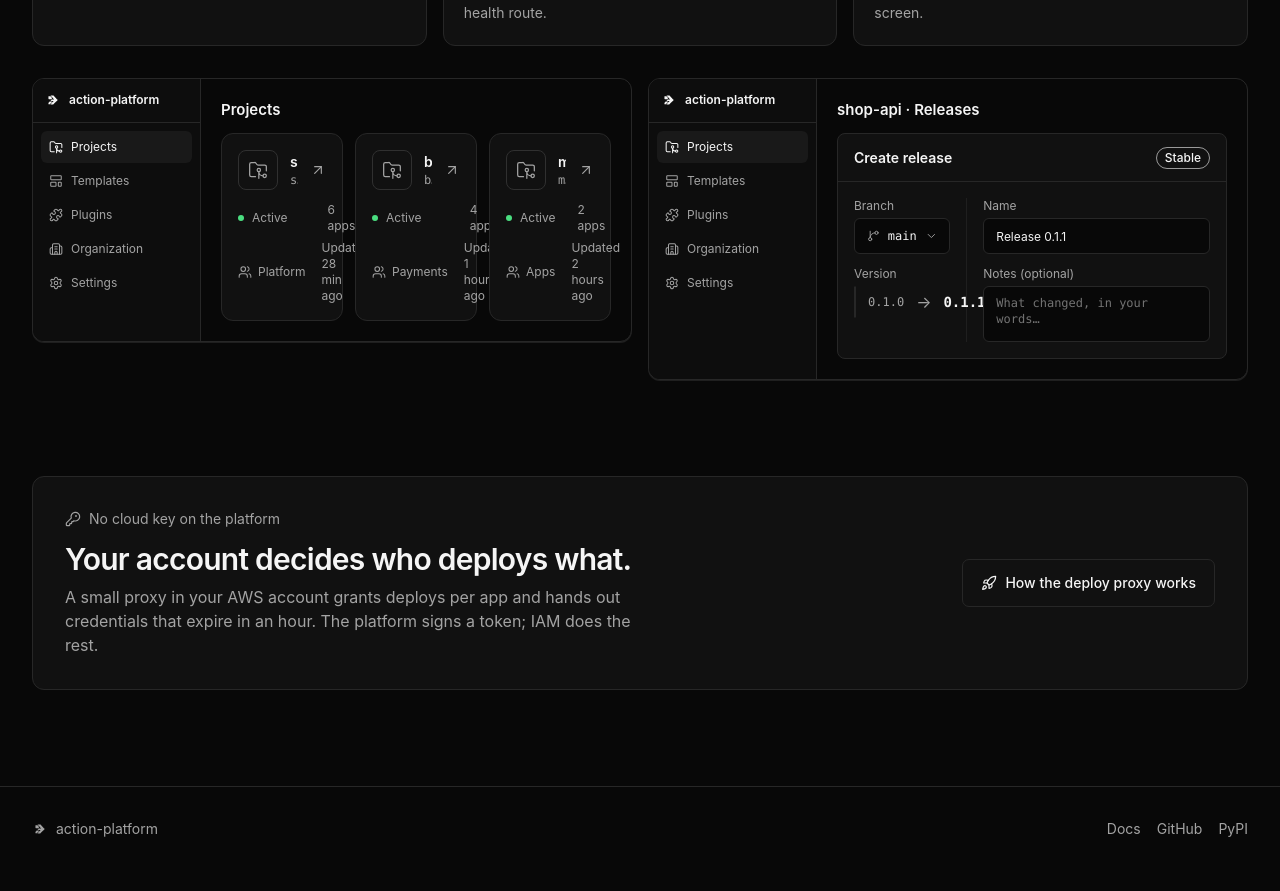
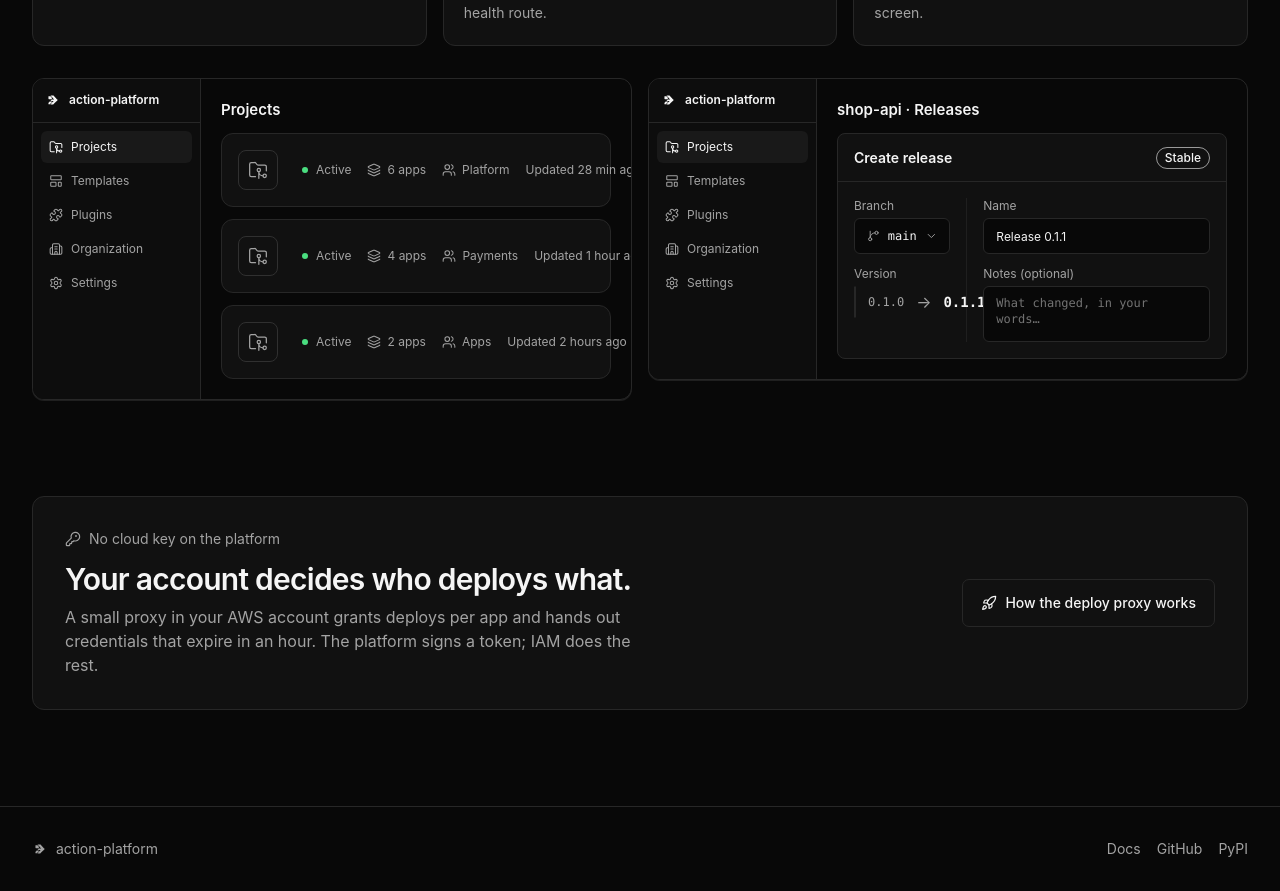
Before and after one commit to actionplatform/website, a Next.js app: page / in a window 1280 px wide. Shown: the part 2600-3491 px from the top of the page. Built offline with nearby package versions, Linux system fonts and the light colour scheme.

Commit message:
fix(landing): the Projects screen lists projects in rows — no truncated names or wrapped metadata inside the frame

```diff
--- a/features/landing/screens.tsx
+++ b/features/landing/screens.tsx
@@ -93,15 +93,21 @@ export function ProjectsScreen() {
   ];
   return (
     <Frame active="Projects" title="Projects">
-      <div className="grid grid-cols-1 gap-3 sm:grid-cols-2 xl:grid-cols-3">
+      <div className="grid grid-cols-1 gap-3">
         {projects.map((p) => (
           <div key={p.name} className="rounded-xl border border-border bg-surface p-4">
             <div className="flex items-center gap-3">
-              <div className="flex size-10 items-center justify-center rounded-lg border border-[#303030]"><FolderGit2 className="size-5 text-secondary" strokeWidth={1.5} /></div>
+              <div className="flex size-10 shrink-0 items-center justify-center rounded-lg border border-[#303030]"><FolderGit2 className="size-5 text-secondary" strokeWidth={1.5} /></div>
               <div className="min-w-0 flex-1"><div className="truncate text-sm font-semibold">{p.name}</div><div className="truncate font-mono text-xs text-secondary">{p.name}</div></div>
-              <ArrowUpRight className="size-4 text-secondary" strokeWidth={1.75} />
+              <div className="hidden items-center gap-4 whitespace-nowrap text-xs text-secondary sm:flex">
+                <span className="flex items-center gap-2"><span className="size-1.5 rounded-full bg-status-ok" />Active</span>
+                <span className="flex items-center gap-1.5"><Layers className="size-3.5" strokeWidth={1.75} />{p.apps} apps</span>
+                <span className="flex items-center gap-1.5"><Users className="size-3.5" strokeWidth={1.75} />{p.team}</span>
+                <span>Updated {p.when}</span>
+              </div>
+              <ArrowUpRight className="size-4 shrink-0 text-secondary" strokeWidth={1.75} />
             </div>
-            <div className="mt-3 grid grid-cols-[max-content_minmax(0,1fr)] gap-x-4 gap-y-1.5 text-xs text-secondary">
+            <div className="mt-3 flex flex-wrap gap-x-4 gap-y-1.5 whitespace-nowrap text-xs text-secondary sm:hidden">
               <span className="flex items-center gap-2"><span className="size-1.5 rounded-full bg-status-ok" />Active</span>
               <span className="flex items-center gap-1.5"><Layers className="size-3.5" strokeWidth={1.75} />{p.apps} apps</span>
               <span className="flex items-center gap-1.5"><Users className="size-3.5" strokeWidth={1.75} />{p.team}</span>
```
